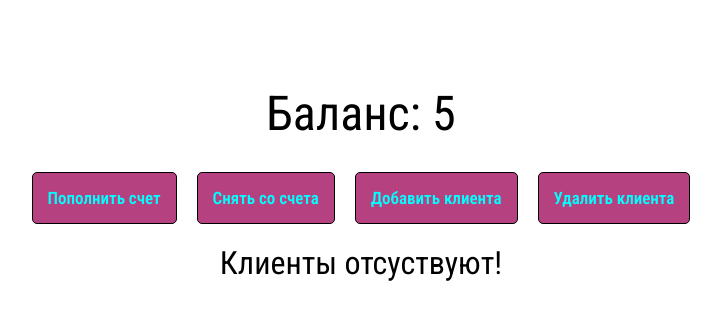
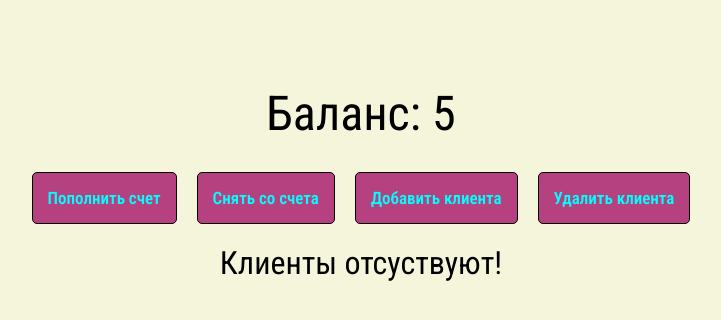
Before and after one commit to ITmTm/prectic-redux-ulbi, a React (Create React App) app: page / in a window 1280 px wide. Shown: the top 320 px of the page, without its empty margins (279-1000 px from the left). Built offline with nearby package versions, Linux system fonts and the light colour scheme.

Commit message:
Adding bg to body

```diff
--- a/src/style/style.scss
+++ b/src/style/style.scss
@@ -6,6 +6,10 @@
   margin: 0;
   padding: 0;
   box-sizing: border-box;
+}
+
+body {
+  background-color: beige;
 }
 
 ul, li, dl {
```
